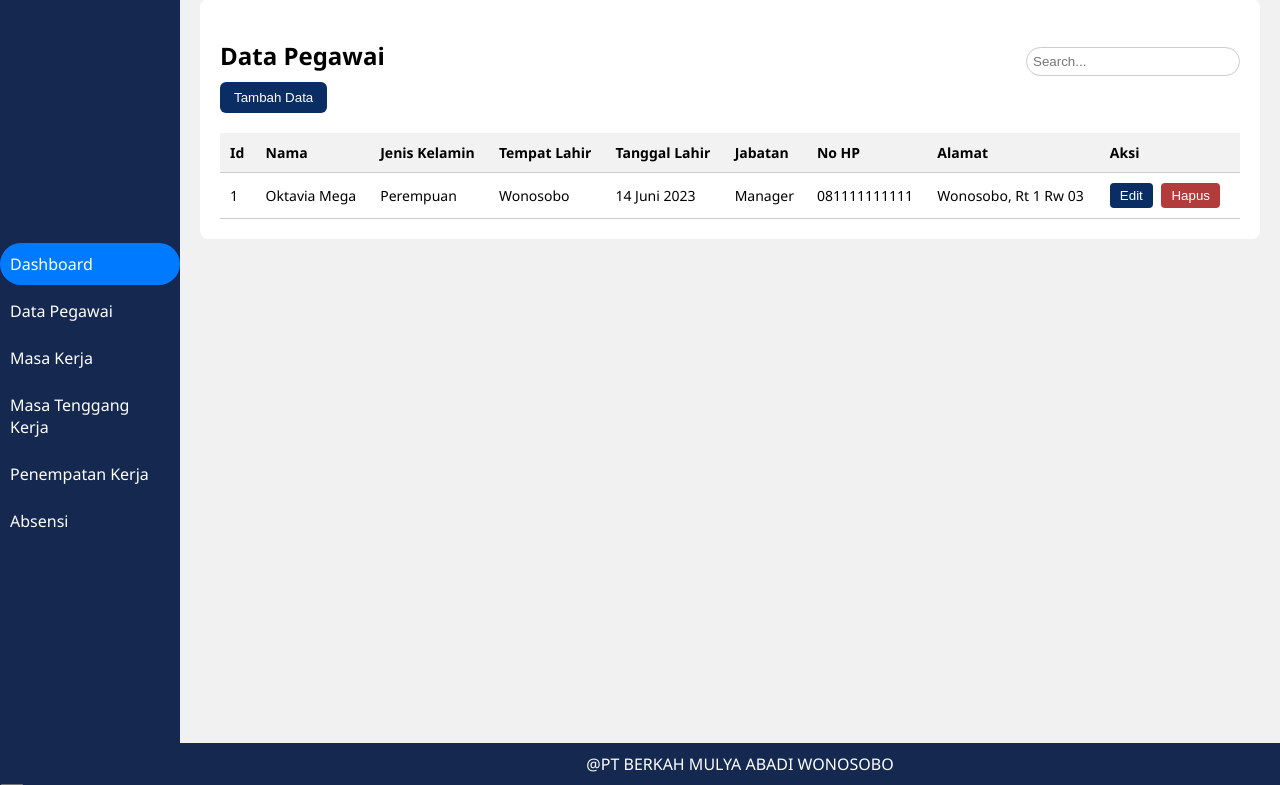
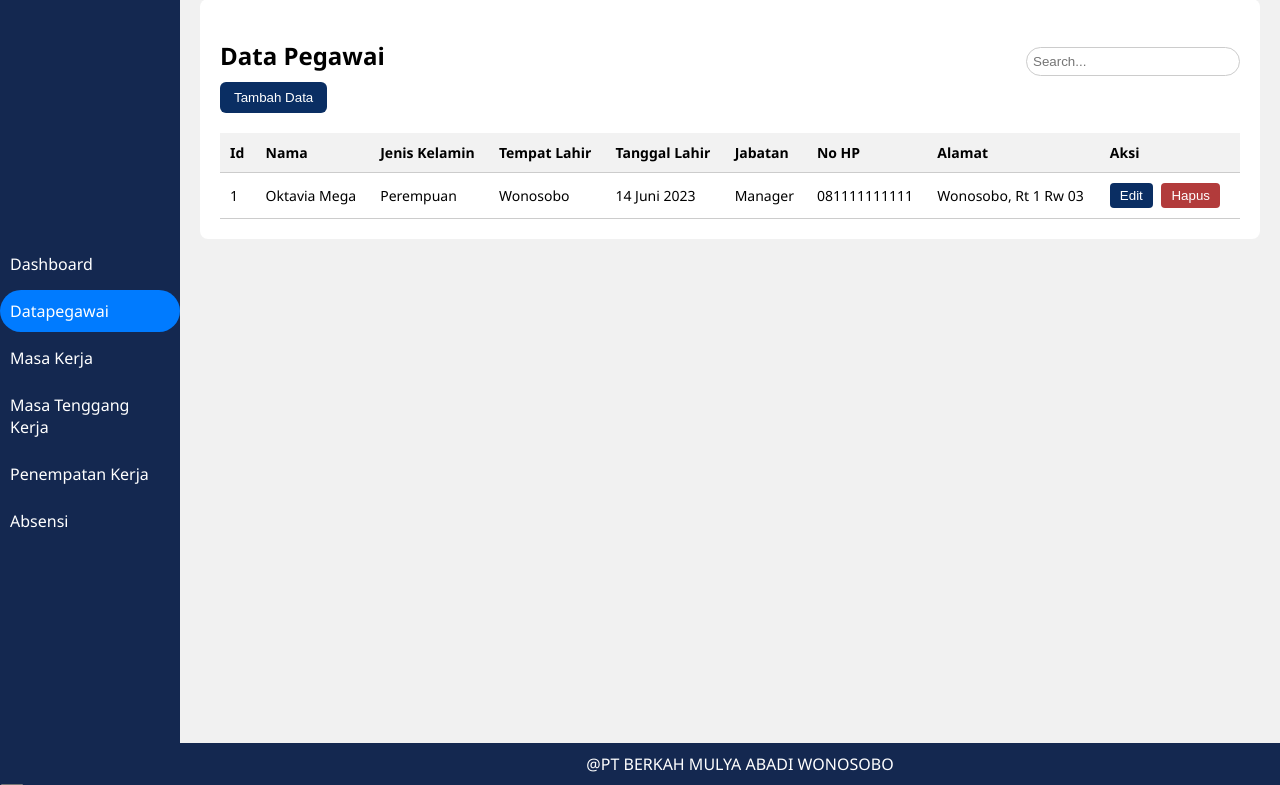
Before and after one commit to rwahyud/website-kepegawaian, a PHP site: page /datapegawai.php in a window 1280 px wide. Shown: the part 95-880 px from the top of the page. Run offline with PHP 8.4, Linux system fonts and the light colour scheme; some libraries are stand-ins or nearby versions.

Commit message:
Update datapegawai.php

```diff
--- a/web pwl/data pegawai/datapegawai.php
+++ b/web pwl/data pegawai/datapegawai.php
@@ -15,12 +15,12 @@
   <div class="sidebar" id="sidebar">
   <h3>PT. BERKAH MULYA <br> ABADI WONOSOBO</h3>
   <nav>
-    <a href="#" class="active">Dashboard</a>
-    <a href="../data pegawai/data_pegawai.php">Data Pegawai</a>
-    <a href="#">Masa Kerja</a>
-    <a href="#">Masa Tenggang Kerja</a>
-    <a href="#">Penempatan Kerja</a>
-    <a href="#">Absensi</a>
+    <a href="../dashboard/dashboard.php">Dashboard</a>
+    <a href="#" class="active">Datapegawai</a>
+    <a href="../masa kerja/masakerja.php">Masa Kerja</a>
+    <a href="../masa tenggang/masa_tenggang.php">Masa Tenggang Kerja</a>
+    <a href="../penempatan kerja/penempatan_kerja.php">Penempatan Kerja</a>
+    <a href="../absensi/absensi.php">Absensi</a>
   </nav>
   <div class="bottom-menu">
     <button class="minimize-btn" onclick="toggleSidebar()">≡</button>
```
